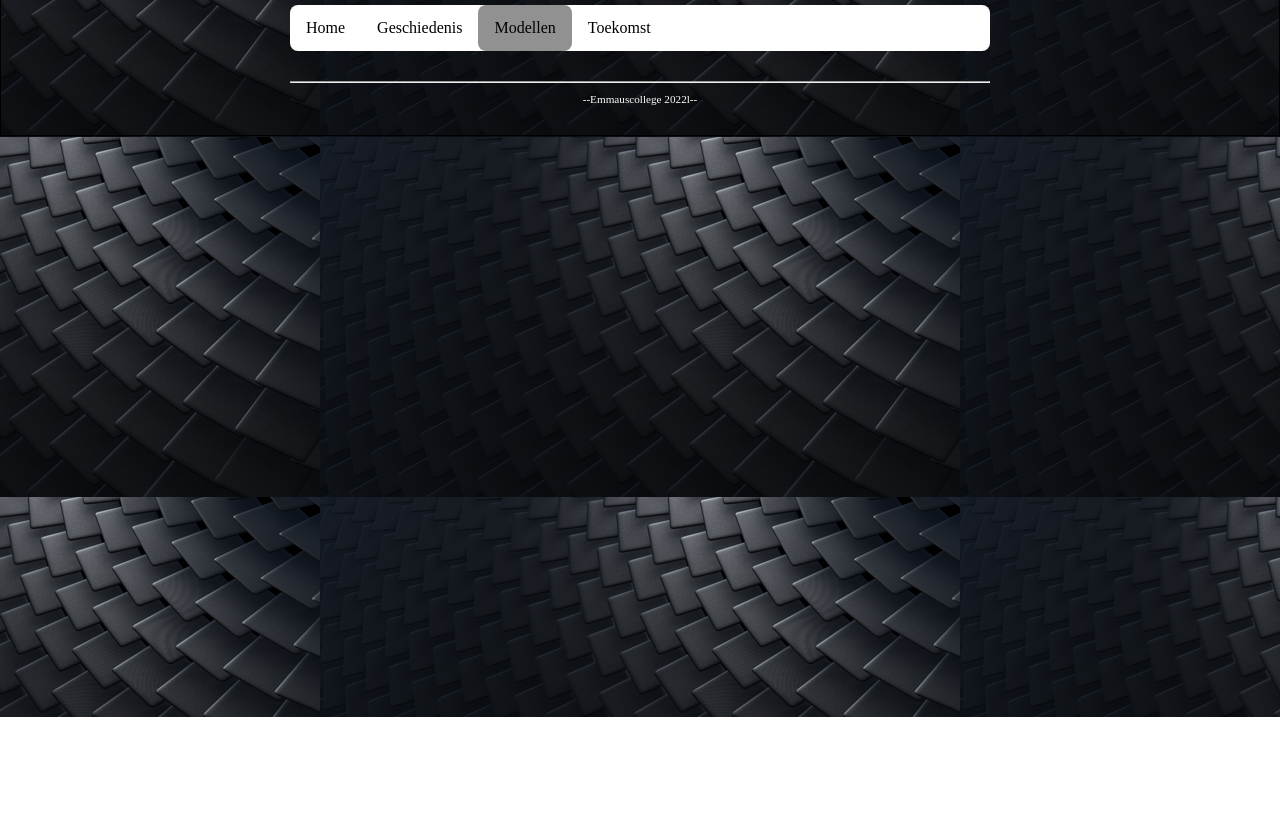
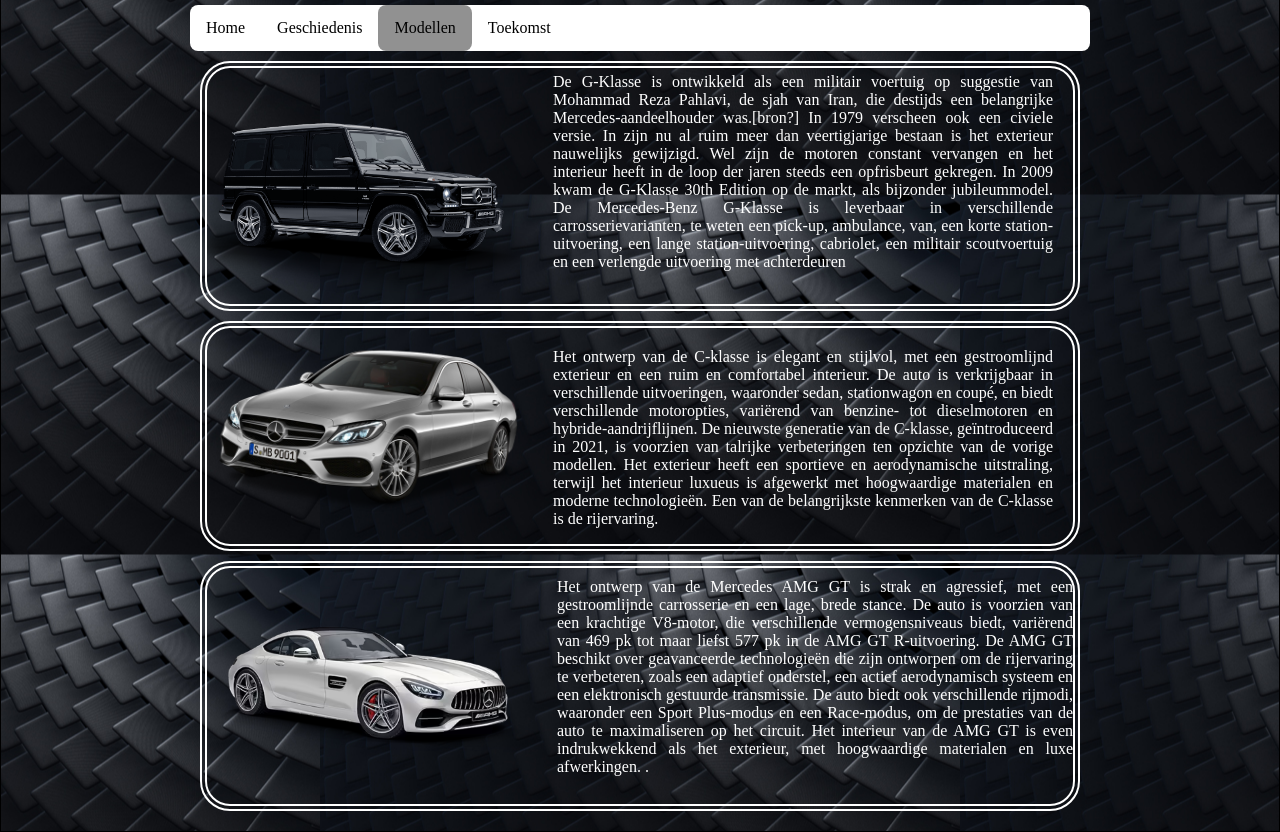
Before and after one commit to emmaus-4h/website-4Hin2-alexander, a plain HTML site: page modellen.html in a window 1280 px wide. Shown: the part 83-915 px from the top of the page. Before the commit the page ends 800 px from the top, so only its background shows below. Drawn offline with Linux system fonts and the light colour scheme.

Commit message:
Modellen afgemaakt

```diff
--- a/modellen.html
+++ b/modellen.html
@@ -3,19 +3,18 @@
 <html lang="nl">
 
 <head>
-  <link rel="stylesheet" href="style.css" />
+  <link rel="stylesheet"  href="style.css" />
   <title>Modellen Mercedes</title>
   <meta charset="UTF-8" />
 </head>
 
 <body>
-  <div class="MercedesM"
-    </div>
 
-  <div class="page">
+  <div class="pageM">
+
 
     <header>
-      <h1>Wil je meer van mij weten?</h1>
+      <h1>Mercedes Modellen?</h1>
     </header>
 
      <nav>
@@ -29,20 +28,44 @@
     </nav>
 
     <main>
+      <div class="GklasseModel">
+      <img class="Gklasse" src="afbeeldingen/g-klasse.png">
+      <p class="GklasseText">  De G-Klasse is ontwikkeld als een militair voertuig op suggestie van Mohammad Reza Pahlavi, de sjah van Iran, die destijds een belangrijke Mercedes-aandeelhouder was.[bron?] In 1979 verscheen ook een civiele versie.
 
-      <div>
+In zijn nu al ruim meer dan veertigjarige bestaan is het exterieur nauwelijks gewijzigd. Wel zijn de motoren constant vervangen en het interieur heeft in de loop der jaren steeds een opfrisbeurt gekregen. In 2009 kwam de G-Klasse 30th Edition op de markt, als bijzonder jubileummodel.
 
 
+De Mercedes-Benz G-Klasse is leverbaar in verschillende carrosserievarianten, te weten een pick-up, ambulance, van, een korte station-uitvoering, een lange station-uitvoering, cabriolet, een militair scoutvoertuig en een verlengde uitvoering met achterdeuren
+      </p>
+      </div>
 
+      <div class="CklasseModel">
+        <img class="Cklasse" src="afbeeldingen/png cklasse.png">
+        <p class="CklasseText">
+          Het ontwerp van de C-klasse is elegant en stijlvol, met een gestroomlijnd exterieur en een ruim en comfortabel interieur. De auto is verkrijgbaar in verschillende uitvoeringen, waaronder sedan, stationwagon en coupé, en biedt verschillende motoropties, variërend van benzine- tot dieselmotoren en hybride-aandrijflijnen.
 
-</p>
-</div>
+De nieuwste generatie van de C-klasse, geïntroduceerd in 2021, is voorzien van talrijke verbeteringen ten opzichte van de vorige modellen. Het exterieur heeft een sportieve en aerodynamische uitstraling, terwijl het interieur luxueus is afgewerkt met hoogwaardige materialen en moderne technologieën.
+
+Een van de belangrijkste kenmerken van de C-klasse is de rijervaring.
+        </p>
+      </div>
+          <div class="AmggtModel">
+            <img class="Amggt" src="afbeeldingen/PNG AMG GT.avif">
+            <p class="Amgklassetext">
+              Het ontwerp van de Mercedes AMG GT is strak en agressief, met een gestroomlijnde carrosserie en een lage, brede stance. De auto is voorzien van een krachtige V8-motor, die verschillende vermogensniveaus biedt, variërend van 469 pk tot maar liefst 577 pk in de AMG GT R-uitvoering.
+
+De AMG GT beschikt over geavanceerde technologieën die zijn ontworpen om de rijervaring te verbeteren, zoals een adaptief onderstel, een actief aerodynamisch systeem en een elektronisch gestuurde transmissie. De auto biedt ook verschillende rijmodi, waaronder een Sport Plus-modus en een Race-modus, om de prestaties van de auto te maximaliseren op het circuit.
+
+Het interieur van de AMG GT is even indrukwekkend als het exterieur, met hoogwaardige materialen en luxe afwerkingen. .
+            </p>
+  <div class="page">
     <footer>
       <hr />
       <p class="smalltext">--Emmauscollege 2022l--</p>
     </footer>
 
   </div>
-</body>
+
+    </body>
 
 </html>
--- a/style.css
+++ b/style.css
@@ -158,3 +158,71 @@
 border: 7px double #ffffff;
 border-radius: 40px 40px 40px 40px;
 }
+.pageM{
+width: 900px;
+  margin: 10px auto;
+}
+.Gklasse {
+float: left;
+  width: 400px;
+  height: 300px;
+  margin-top: -5px;
+  object-fit: contain;
+  margin-left: -50px;
+}
+.GklasseText {
+float: right;
+  width: 500px;
+  margin:20px;
+  margin-top: -290px;
+}
+.GklasseModel{
+   border: 7px double #ffffff;
+border-radius: 30px 30px 30px 30px;
+  margin: 10px;
+  height: 250px;
+
+}
+  .Cklasse{
+float: left;
+  width: 380px;
+  height: 300px;
+  margin-top: -50px;
+  object-fit: contain;
+  margin-left: -30px
+
+  }
+.CklasseText{
+float: right;
+  width: 500px;
+  margin:20px;
+  margin-left: -30px;
+
+}
+.CklasseModel{
+border: 7px double #ffffff;
+border-radius: 30px 30px 30px 30px;
+  margin: 10px;
+  height: 230px;
+}
+.Amggt{
+float: left;
+  width: 380px;
+  height: 300px;
+  margin-top: -50px;
+  object-fit: contain;
+  margin-left: -30px
+}
+.AmggtModel{
+border: 7px double #ffffff;
+border-radius: 30px 30px 30px 30px;
+  margin: 10px;
+  height: 250px;
+}
+.AmgKlasseText{
+float: right;
+  width: 500px;
+  margin:20px;
+  margin-left:-50px;
+  ;
+}
```
Also changed, not shown: afbeeldingen/Amg png.png (added), afbeeldingen/PNG AMG GT.avif (added), afbeeldingen/amg gt png.png (added), afbeeldingen/mercedes amg gt.avif (added), afbeeldingen/mercedes c klasse.webp (added), afbeeldingen/png Amg Gt.png (added), afbeeldingen/png cklasse.png (added).
